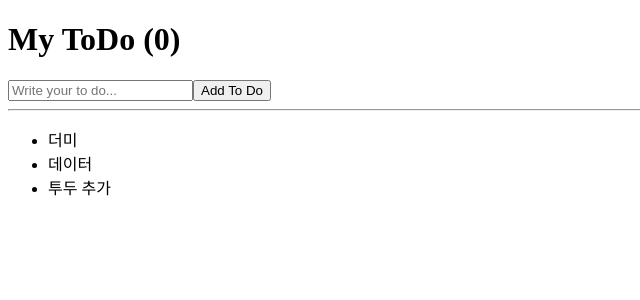
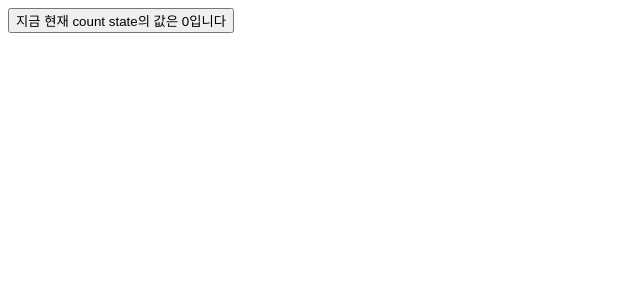
Before and after one commit to beruse2005-cloud/react-01-todo-a, a React (Vite) app: page / in a window 1280 px wide. Shown: the top 300 px of the page, without its empty margins (0-640 px from the left). Built offline with nearby package versions, Linux system fonts and the light colour scheme.

Commit message:
button count 증가 코드 작성

```diff
--- a/src/App.jsx
+++ b/src/App.jsx
@@ -1,45 +1,24 @@
 import {useState} from "react";
 
 function App() {
-    const [todoList, setTodoList] = useState([]);
-    const [todoValue, setTodoValue] = useState("");
+    // useState() 리액트 훅
+    // react가 이 컴포넌트가 화면에 떠 있는 동안 유지하며 감시하는 특수 변수를 만들어내는 훅
+    // 매개변수로서 useState(초기값)
+    // 그렇게 해서 array를 리턴하는데 그 모양은 [state변수, state변수를 바꿀 수 있는 함수]
+    const [count, setCount] = useState(0);
 
-    const handleSubmit = (event) => {
-        event.preventDefault();
-        setTodoList([...todoList, todoValue]);
+    // 사용자가 버튼을 클릭하는 순간, count에 현재값+1 하는 계산을 시켜야 됨
 
-        // 정상적으로 사용자가 입력한 todoValue가 todoList엔 들어감.
-        // 하지만, 저장이 끝난 인풋에 입력된 값은 사라지지 않고 계속 화면에 떠 있는 상황임 => 비워주면 좋겠음
-        // input에 바로 접근할 수는 없으니,
-        // state를 이용해서 todoValue의 값을 비워주고 그걸로 input의 입력값을 바꿔치기 하고 싶은데?
-        setTodoValue("");
-    };
+    function addCount() {
+        setCount(count + 1);
+        // 리턴이 필요없음. 왜?
+        // count의 값을 이 함수는 바꿔줄 것이고,
+        // count는 state이므로, 값만 바뀌면 리액트가 알아서 화면을 다시 그릴거니까.
+    }
 
-    return (
-        <>
-            <h1>My ToDo ({todoList.length})</h1>
-            <form onSubmit={handleSubmit}>
-                <input
-                    type={"text"}
-                    placeholder={"Write your to do..."}
-                    onChange={(event) => { setTodoValue(event.target.value) }}
-                    /*
-                        input의 value라는 속성이 사용자가 입력하는 값이 존재하게 되는 속성임
-                        평상시엔 이 아랫줄이 동작을 안 하다가, handleSubmit의 setTodoValue를 통해
-                        todoValue의 값이 ""으로 변하는 순간 리액트는 아랫줄에 ""을 집어넣음
-                    */
-                    value={todoValue}
-                />
-                <button type="submit">Add To Do</button>
-            </form>
-            <hr />
-            <ul>
-                <li>더미</li>
-                <li>데이터</li>
-                <li>투두 추가</li>
-            </ul>
-        </>
-    )
+    // 어떠한 태그든지, onClick이라는 속성을 사용할 수 있고
+    // 말 그대로 "이 태그가 클릭되는 순간" 집어넣은 함수가 실행됨
+    return <button onClick={addCount}>지금 현재 count state의 값은 {count}입니다</button>;
 }
 
 export default App;
```
